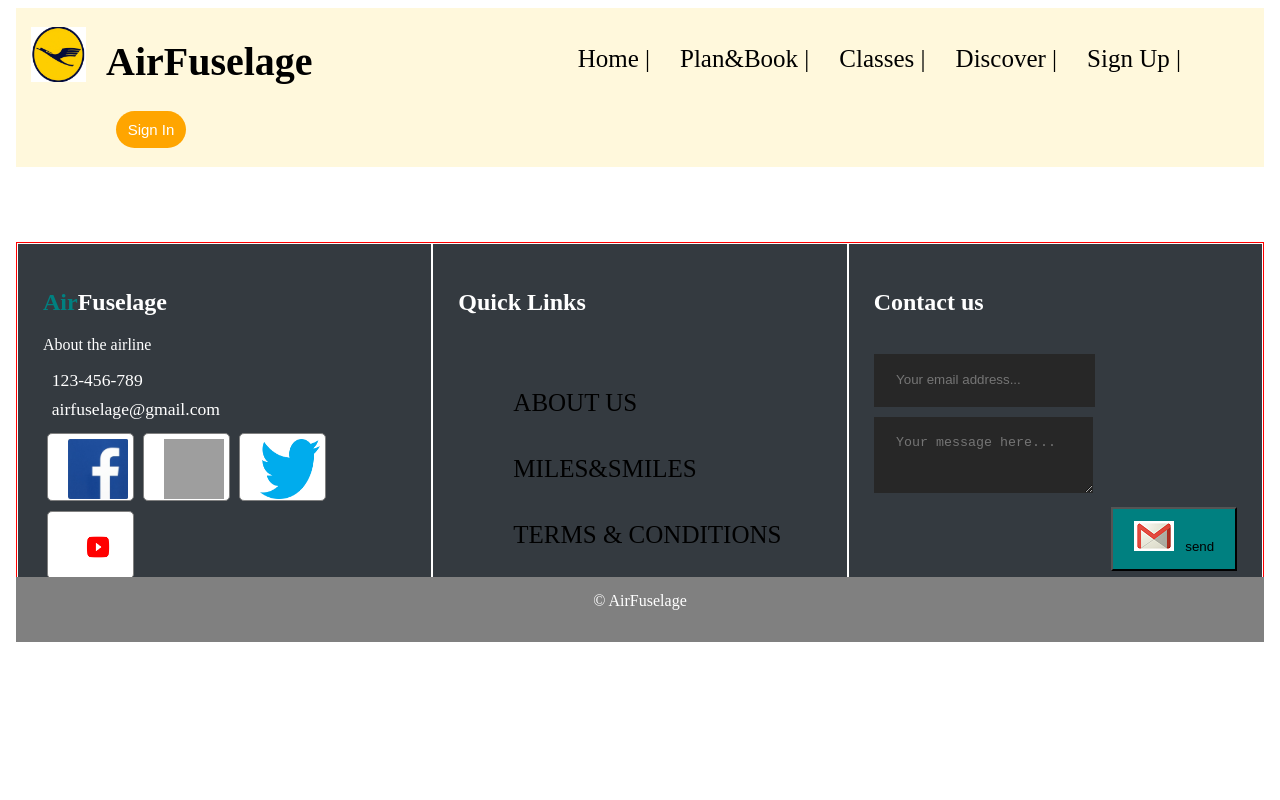
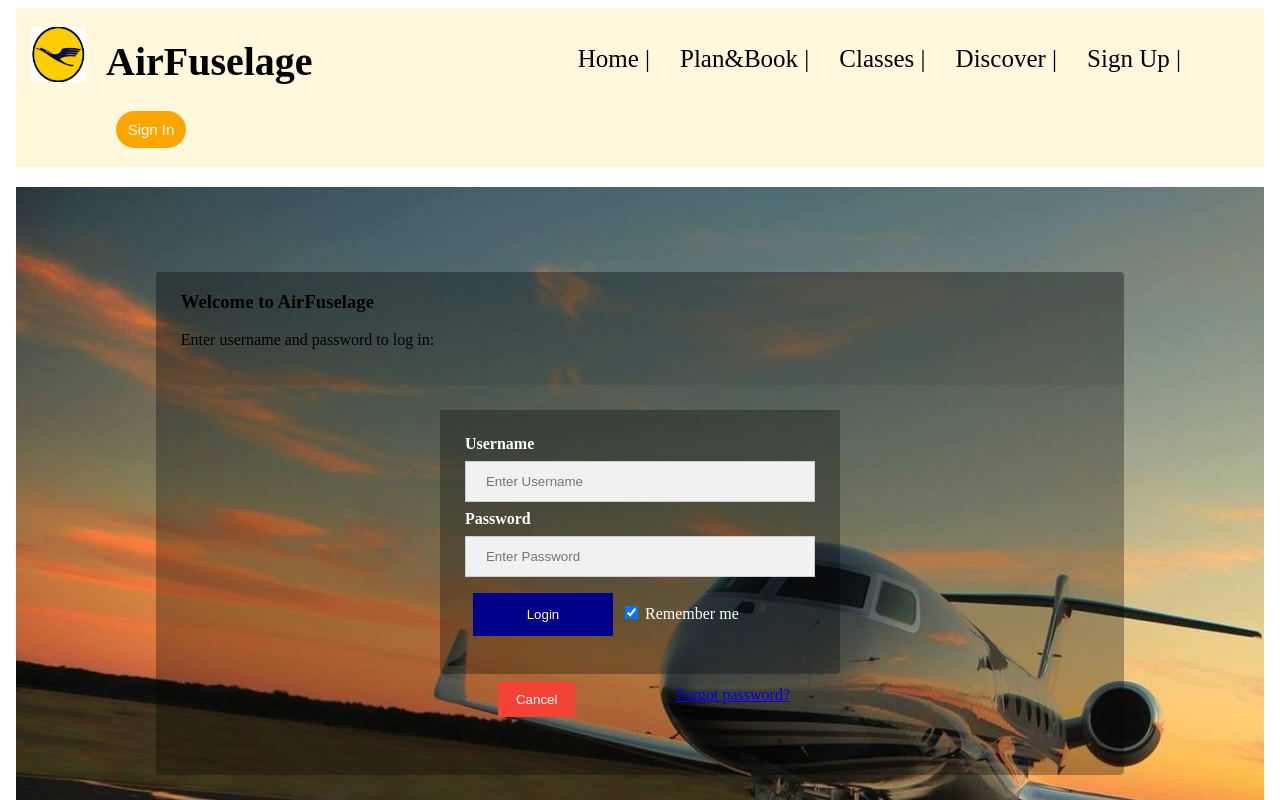
Before and after one commit to Arunimarajkiran/AngularComponent, an Angular app: page /adminlogin in a window 1280 px wide. Before the commit this address led to /. Shown: the top 800 px of the page. Built offline with nearby package versions, Linux system fonts and the light colour scheme; grey boxes are pictures that could not be loaded.

Commit message:
flight view done routing and css remaining

```diff
--- a/src/app/adminlogin/adminlogin.component.html
+++ b/src/app/adminlogin/adminlogin.component.html
@@ -1,10 +1,19 @@
-<body style="background: -webkit-radial-gradient(rgb(136, 15, 159), rgb(6, 19, 31));  background: radial-gradient(rgb(136, 15, 159), rgb(6, 19, 31)); background:url('./assets/sign.jpg');height:100%; min-height:100%;margin:0;padding:0;">
+<body
+  style="
+    background: -webkit-radial-gradient(rgb(136, 15, 159), rgb(6, 19, 31));
+    background: radial-gradient(rgb(136, 15, 159), rgb(6, 19, 31));
+    background: url('./assets/sign.jpg');
+    height: 100%;
+    min-height: 100%;
+    margin: 0;
+    padding: 0;
+  "
+>
   <div class="row">
     <div class="main">
       <div class="card">
-                <div class="form-box" style='margin-bottom: 10%;'>
+        <div class="form-box" style="margin-bottom: 10%;">
           <div class="form-top">
-
             <h3>Welcome to AirFuselage</h3>
             <p>Enter username and password to log in:</p>
 
@@ -12,20 +21,30 @@
               <i class="fa fa-lock"></i>
             </div>
           </div>
-                    <div class="form-bottom" style="color:white;">
+          <div class="form-bottom" style="color: white;">
             <form (ngSubmit)="loginCustomer()" method="POST">
               <div class="containerb">
                 <label for="uname"><b>Username</b></label>
-                                <input type="text" placeholder="Enter Username" name="uname" [(ngModel)] = login.email  />
+                <input
+                  type="text"
+                  placeholder="Enter Username"
+                  name="uname"
+                  [(ngModel)]="adminlogin.email"
+                />
                 <span id="userSpan" style="color: red;"></span><br />
 
                 <label for="psw"><b>Password</b></label>
-                                <input type="text" placeholder="Enter Password" name="psw" [(ngModel)] = login.password />
+                <input
+                  type="text"
+                  placeholder="Enter Password"
+                  name="psw"
+                  [(ngModel)]="adminlogin.password"
+                />
                 <span id="pswSpan" style="color: red;"></span><br />
                 <button class="buttonb" type="submit">Login</button>
                 <label>
-                                    <input type="checkbox" checked="checked" name="remember" /> Remember
-                                    me
+                  <input type="checkbox" checked="checked" name="remember" />
+                  Remember me
                 </label>
               </div>
 
--- a/src/app/adminlogin/adminlogin.component.ts
+++ b/src/app/adminlogin/adminlogin.component.ts
@@ -10,7 +10,7 @@ import { ServiceService } from "../service.service";
 })
 export class AdminloginComponent implements OnInit {
 
-  login : AdminLogin=new AdminLogin();
+  adminlogin : AdminLogin=new AdminLogin();
   message : String;
   status : any;
 
@@ -20,7 +20,7 @@ export class AdminloginComponent implements OnInit {
   }
 
   loginCustomer() {
-    this.service.loginAdmin(this.login).subscribe(data=>{
+    this.service.loginAdmin(this.adminlogin).subscribe(data=>{
         alert(JSON.stringify(data));
         if(data.status=='SUCCESS') {
             let userId=data.id;/*th*/
@@ -35,5 +35,4 @@ export class AdminloginComponent implements OnInit {
         }
     })
   }
-
 }
--- a/src/app/app-routing.module.ts
+++ b/src/app/app-routing.module.ts
@@ -10,6 +10,7 @@ import { UserdashboardComponent } from './userdashboard/userdashboard.component'
 import { ThankYouComponent } from './thank-you/thank-you.component';
 import { AdminDashboardComponent } from "./admin-dashboard/admin-dashboard.component";
 import { FlightViewComponent } from './flight-view/flight-view.component';
+import { AdminloginComponent } from './adminlogin/adminlogin.component';
 
 const routes: Routes = [
   {
@@ -44,6 +45,9 @@ const routes: Routes = [
   },
   {
     path:'flightview',component:FlightViewComponent
+  },
+  {
+    path:'adminlogin',component:AdminloginComponent
   }
 
 ];
--- a/src/app/flight-view/flight-view.component.html
+++ b/src/app/flight-view/flight-view.component.html
@@ -4,7 +4,6 @@
     <meta charset="UTF-8">
     <meta name="viewport" content="width=device-width, initial-scale=1.0">
     <title>Main</title>
-    <link rel="stylesheet" href="../main.css">
 </head>
 <body>
   <header>
--- a/src/app/service.service.ts
+++ b/src/app/service.service.ts
@@ -15,22 +15,22 @@ export class ServiceService {
   constructor(private http: HttpClient) { }
 
   registerAUser(user: User){
-    var url="http://localhost:9090/register";
+    var url="http://localhost:8080/register";
     return this.http.post(url,user);
   }
 
   loginCustomer(login: Login):Observable<LoginStatus>{
-    var url="http://localhost:9090/login";
+    var url="http://localhost:8080/login";
     return this.http.post<LoginStatus>(url,login);
   }
 
   loginAdmin(adminlogin: AdminLogin):Observable<AdminLoginStatus>{
-    var url="http://localhost:9090/adminlogin";
+    var url="http://localhost:8080/adminlogin";
     return this.http.post<AdminLoginStatus>(url,adminlogin);
   }
 
   sendEmail(user:User){
-    var url="http://localhost:9090/hello";
+    var url="http://localhost:8080/hello";
     return this.http.post(url,user);
 
   }
```
Lines whose indentation alone changed are shown as unchanged.
